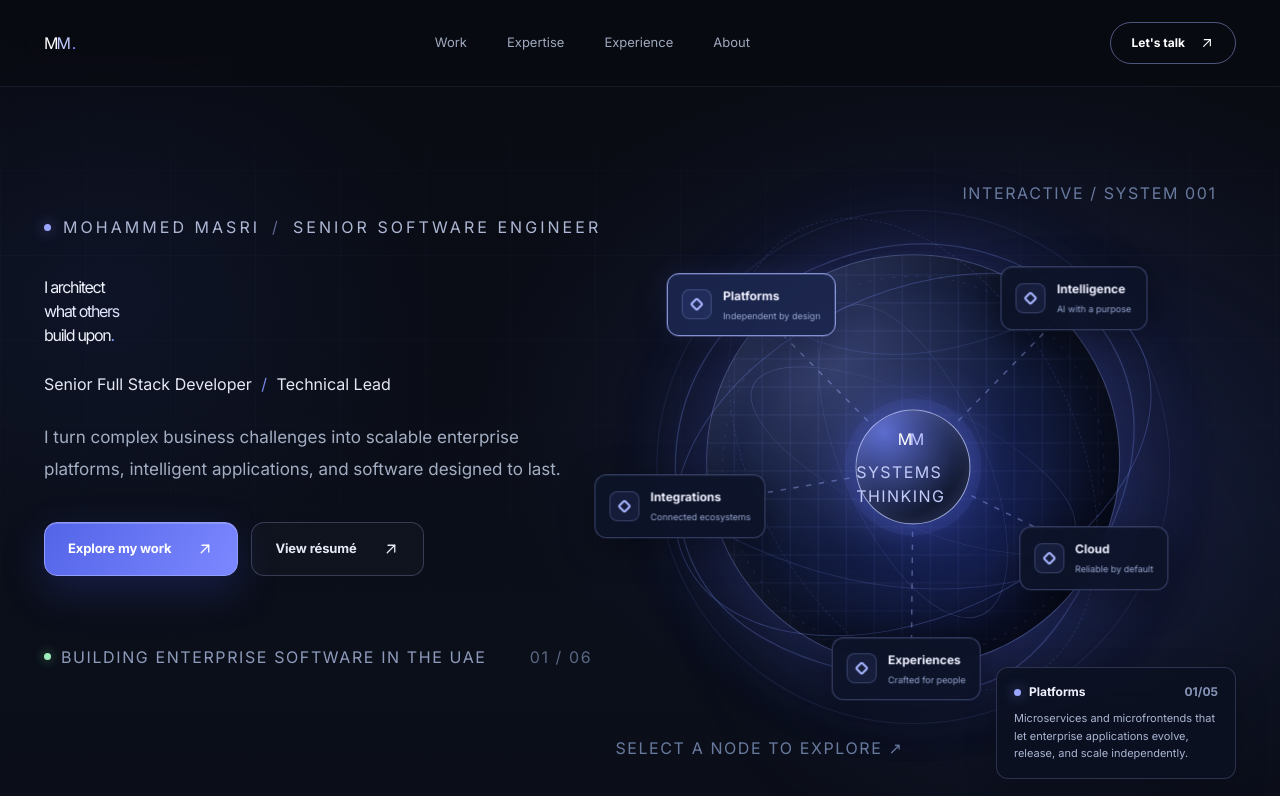
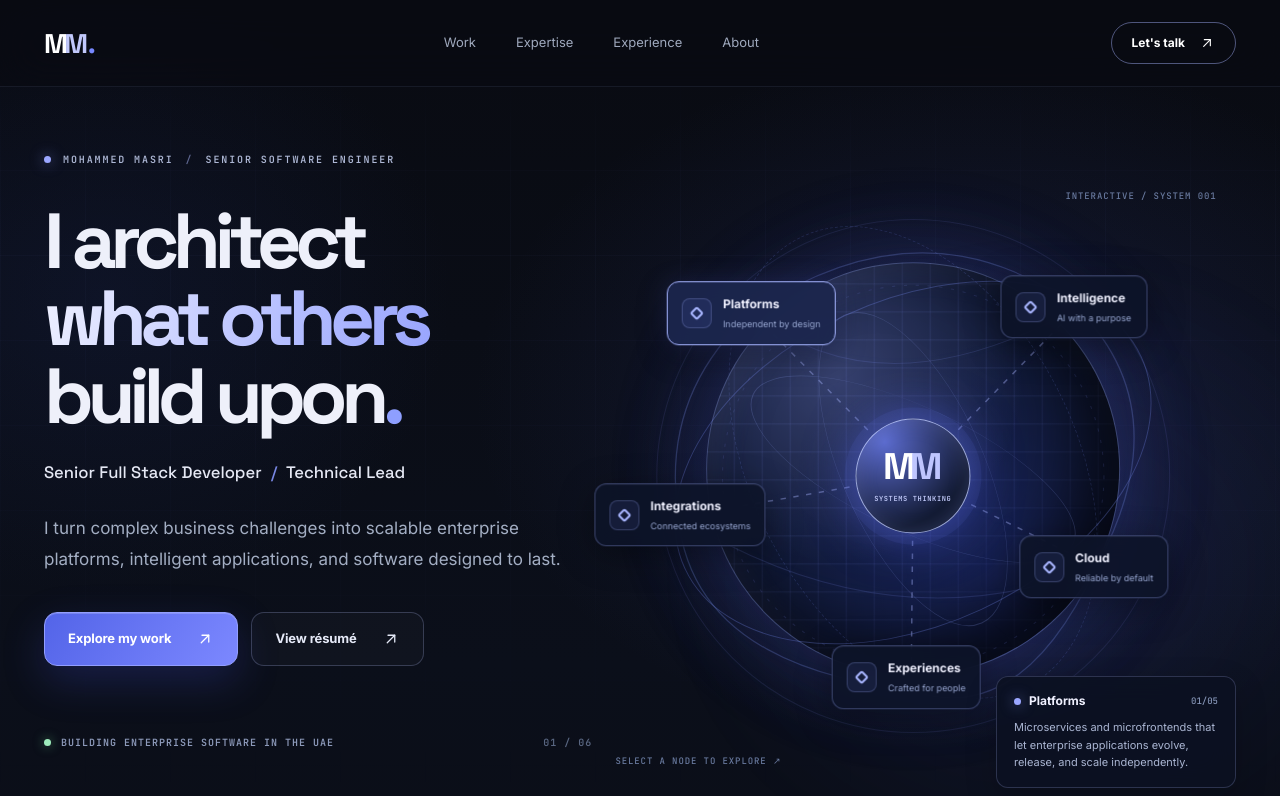
Before and after one commit to Mohammad-Masri/portfolio, a Next.js app: page / in a window 1280 px wide. Shown: the top 796 px of the page. Built offline with nearby package versions, Linux system fonts and the light colour scheme.

Commit message:
style: add display and technical typography with updated metadata

```diff
--- a/src/app/layout.tsx
+++ b/src/app/layout.tsx
@@ -1,61 +1,49 @@
 import type { Metadata } from "next";
-import { Inter } from "next/font/google";
+import { Inter, JetBrains_Mono, Space_Grotesk } from "next/font/google";
 import "./globals.css";
 import "./animations.css";
 
-const inter = Inter({
-  subsets: ["latin"],
-  display: "swap",
-  variable: "--font-inter",
-});
+const inter = Inter({ subsets: ["latin"], display: "swap", variable: "--font-inter" });
+const space = Space_Grotesk({ subsets: ["latin"], display: "swap", variable: "--font-space" });
+const mono = JetBrains_Mono({ subsets: ["latin"], display: "swap", variable: "--font-mono" });
 
 export const metadata: Metadata = {
+  metadataBase: new URL("https://portfolio-green-pi-77.vercel.app"),
   title: {
     default: "Mohammed Masri | Senior Full Stack Developer & Technical Lead",
     template: "%s | Mohammed Masri",
   },
   description:
-    "Portfolio of Mohammed Masri, a Senior Full Stack Developer and Technical Lead in Dubai specializing in enterprise architecture, microservices, integrations, real-time systems, React, Node.js, and AWS.",
+    "Mohammed Masri — Senior Full Stack Developer and Technical Lead architecting scalable enterprise platforms, AI-powered products, real-time systems, and secure integrations in the UAE.",
   keywords: [
-    "Mohammed Masri",
-    "Senior Full Stack Developer",
-    "Technical Lead",
-    "Enterprise Architecture",
-    "React",
-    "Next.js",
-    "Node.js",
-    "NestJS",
-    "Microservices",
-    "Microfrontends",
-    "AWS",
-    "Dubai",
-    "UAE",
+    "Mohammed Masri", "Senior Full Stack Developer", "Technical Lead",
+    "Enterprise Architecture", "Next.js", "NestJS", "Microservices",
+    "Microfrontends", "AI", "AWS", "Dubai", "UAE",
   ],
   authors: [{ name: "Mohammed Masri" }],
   creator: "Mohammed Masri",
+  alternates: { canonical: "/" },
   openGraph: {
     type: "website",
     locale: "en_US",
-    title: "Mohammed Masri | Senior Full Stack Developer & Technical Lead",
+    url: "/",
+    title: "Mohammed Masri | Architecting Complexity",
     description:
-      "Enterprise software architecture, secure integrations, real-time systems, and modern product engineering.",
+      "I architect what others build upon. Enterprise architecture, intelligent applications, and full-stack product engineering.",
   },
   twitter: {
     card: "summary_large_image",
-    title: "Mohammed Masri | Senior Full Stack Developer & Technical Lead",
+    title: "Mohammed Masri | Architecting Complexity",
     description:
-      "Enterprise software architecture, secure integrations, real-time systems, and modern product engineering.",
+      "Enterprise architecture, intelligent applications, and full-stack product engineering.",
   },
-  robots: {
-    index: true,
-    follow: true,
-  },
+  robots: { index: true, follow: true },
 };
 
 export default function RootLayout({ children }: { children: React.ReactNode }) {
   return (
-    <html lang="en" className="bg-[#05080a]">
-      <body className={`${inter.variable} min-h-screen bg-[#05080a] font-sans antialiased`}>
+    <html lang="en" className="bg-[#090b12]">
+      <body className={inter.variable + " " + space.variable + " " + mono.variable + " min-h-screen bg-[#090b12] font-sans antialiased"}>
         {children}
       </body>
     </html>
```
